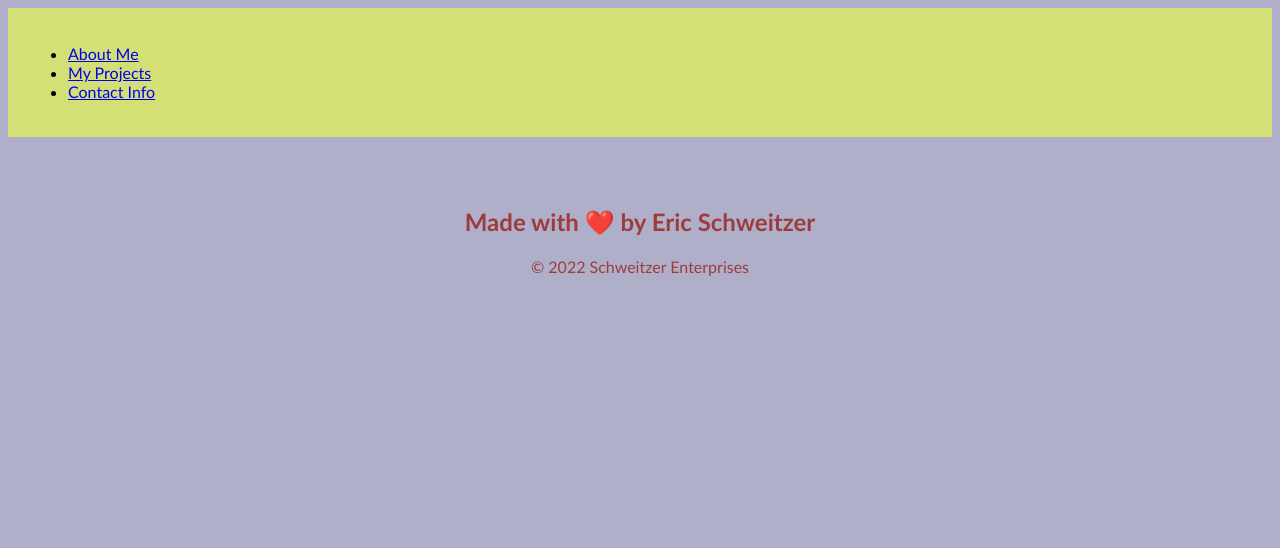
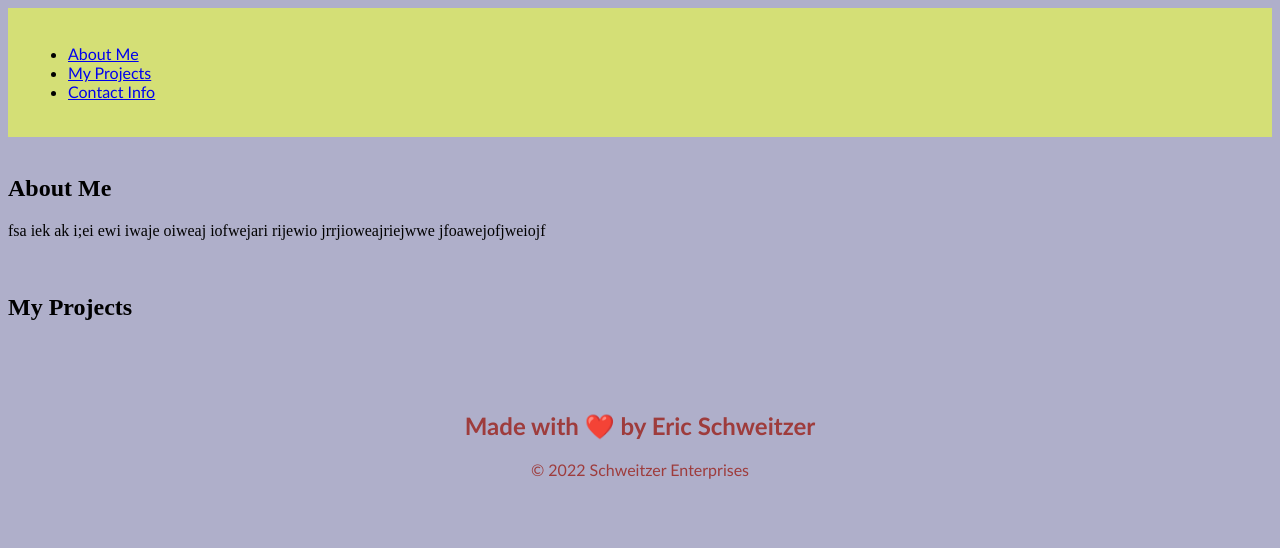
Before and after one commit to ers206/original-portfolio, a plain HTML site: page index.html in a window 1280 px wide. Drawn offline with Linux system fonts and the light colour scheme.

Commit message:
please work

```diff
--- a/assets/css/style.css
+++ b/assets/css/style.css
@@ -8,7 +8,7 @@ header {
 
 }
 
-header div{
+header div {
     display: flex;
 
 }
--- a/index.html
+++ b/index.html
@@ -14,7 +14,7 @@
 
     <Body>
 
-        <header>
+       <header>
 
         <div>
 
@@ -36,11 +36,34 @@
 
         </div>
 
-        <div></div>
 
-</header>
+
+
+      </header>
 
       <section class="hero"></section>
+
+      <section class="content">
+
+        <div id="about-me" class="about-me">
+
+            <img src="" class="" alt=""/>
+
+            <h2>About Me</h2>
+
+            <p>
+                 fsa iek ak i;ei ewi iwaje oiweaj iofwejari rijewio jrrjioweajriejwwe jfoawejofjweiojf
+            </p>
+        </div>
+
+        <div id="My Projects" class="my-projects">
+
+            <img src="" class="" alt="">
+
+            <h2>My Projects</h2>
+
+        </div>
+
 
       <footer class="footer">
 
```
